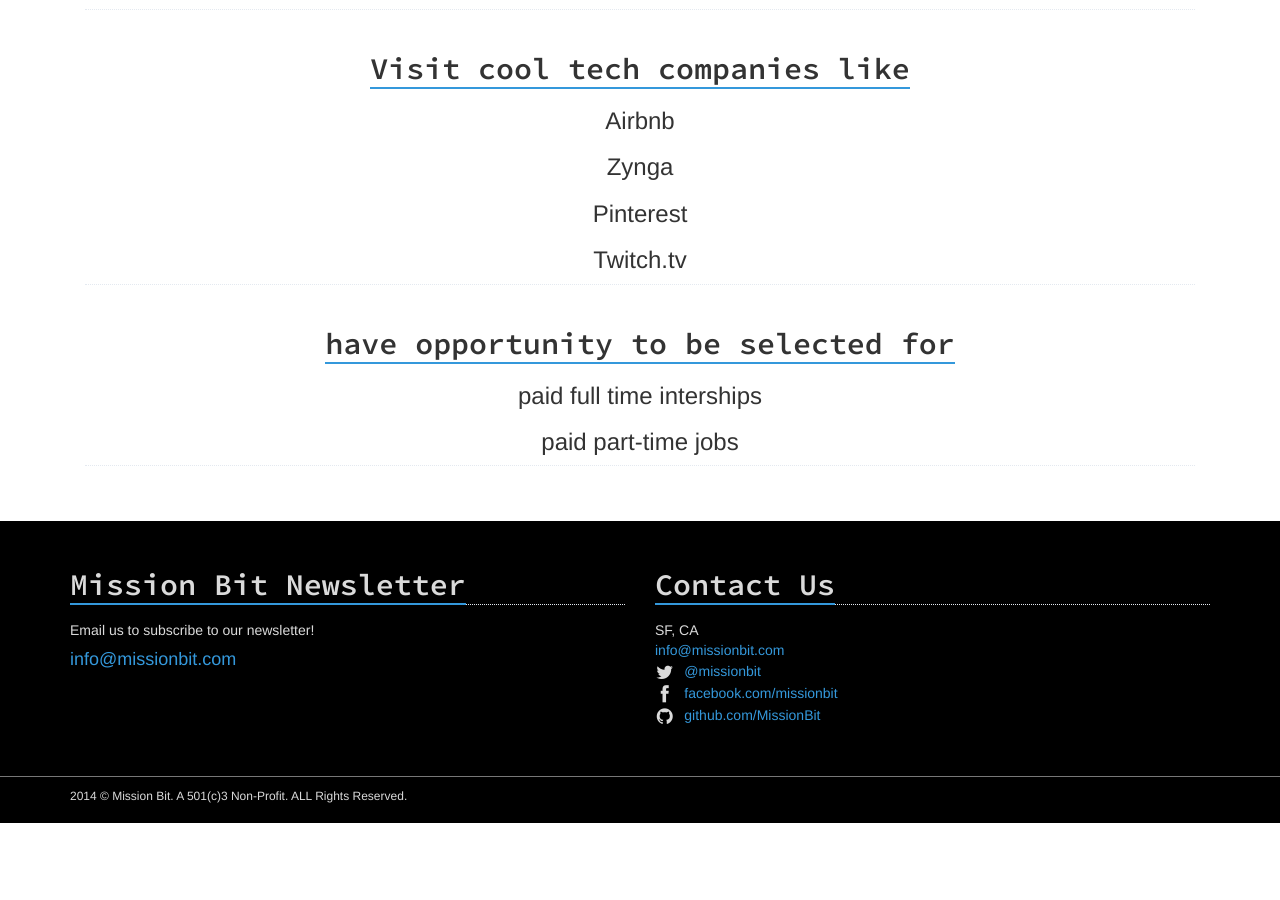
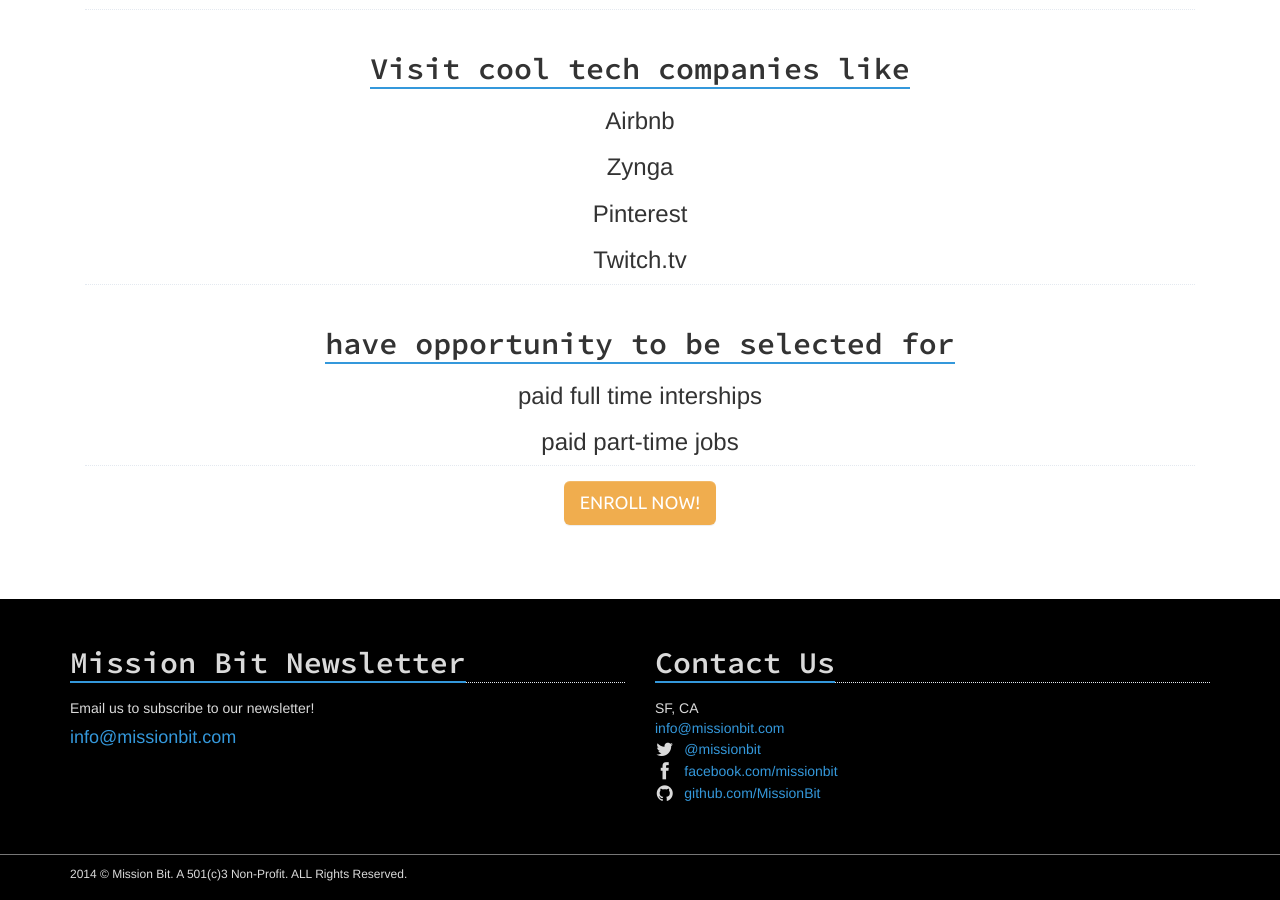
Before and after one commit to MissionBit/missionbit.github.io, a Jekyll site: the page built from recruit/index.html, in a window 1280 px wide and 900 px high, scrolled down 1074 px. Built offline with Jekyll 4.4.1, drawn with Linux system fonts in a browser that asks for light colours; some web fonts are replaced; before the commit the page ends 1897 px from its top, so only the background shows below that.

Commit message:
added enroll buton

```diff
--- a/recruit/index.html
+++ b/recruit/index.html
@@ -53,4 +53,9 @@
             <h3> paid part-time jobs </h3>
         </div>
     </div>
+    <div class="section">
+        <div class="enroll-ctr">
+            <a class="btn btn-lg btn-default donate" href="http://www.rollcall.in">Enroll Now!</a>
+        </div>
+    </div>
 </div><!-- /container -->
```
